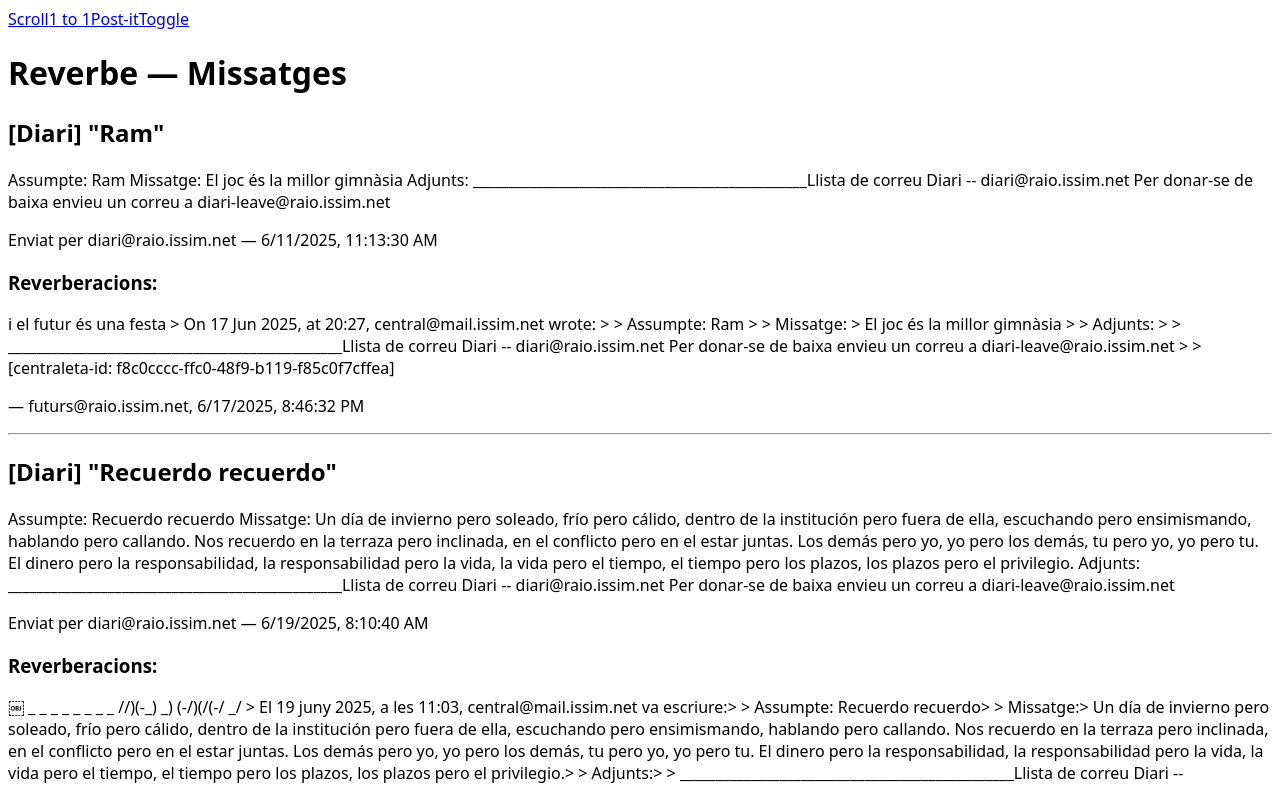
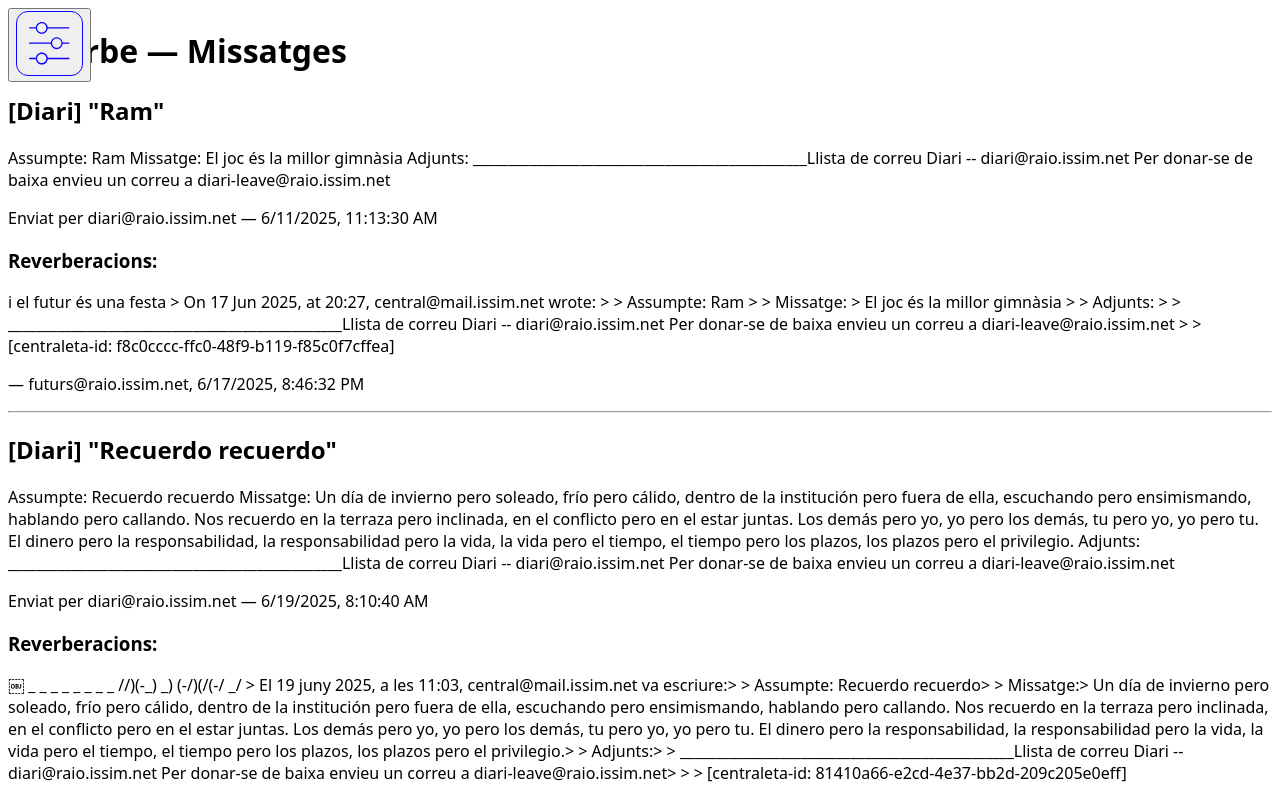
Before and after one commit to Kat-lev/reverbe-frontend, a React (Vite) app: page /style1 in a window 1280 px wide. Shown: the top 787 px of the page. Built offline with nearby package versions, Linux system fonts and the light colour scheme.

Commit message:
Create collapsible header with filter icon

```diff
--- /dev/null
+++ b/src/components/Header.jsx
@@ -0,0 +1,23 @@
+import React, { useState } from "react";
+import Navbar from "./Navbar";
+import filterIcon from "../assets/filter-icon.svg";
+
+function Header() {
+  const [open, setOpen] = useState(false);
+    return (
+    <header className="fixed top-0 left-0 w-full h-4 flex items-center gap-4 p-4 bg-white shadow-sm z-50">
+      <button
+        onClick={() => setOpen(!open)}
+        aria-label="Toggle navigation"
+        className="p-1"
+      >
+        <img src={filterIcon} alt="Filter icon" className="w-3 h-3" />
+      </button>
+      {open && (
+        <Navbar onLinkClick={() => setOpen(false)} />
+      )}
+    </header>
+  );
+}
+
+export default Header;
--- a/src/pages/ScrollPage.jsx
+++ b/src/pages/ScrollPage.jsx
@@ -1,6 +1,6 @@
 import { useState } from "react";
 import { mockMessages } from "../mockData";
-import Navbar from "../components/Navbar.jsx";
+import Header from "../components/Header.jsx";
 
 function ScrollPage() {
     const [messages] = useState(mockMessages);
@@ -8,7 +8,7 @@ function ScrollPage() {
     return (
     <>
     <div>
-      <Navbar />
+      <Header />
       <h1>Reverbe — Missatges</h1>
       {messages.map((msg) => (
         <div key={msg.id}>
```
Also changed, not shown: src/assets/filter-icon.png (deleted), src/assets/filter-icon.svg (added).
